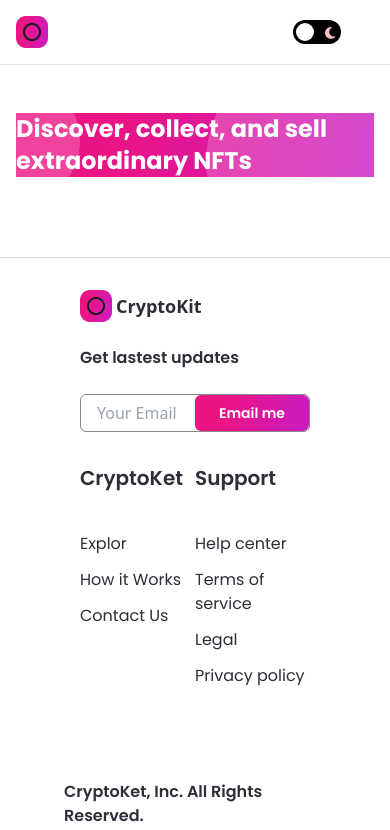
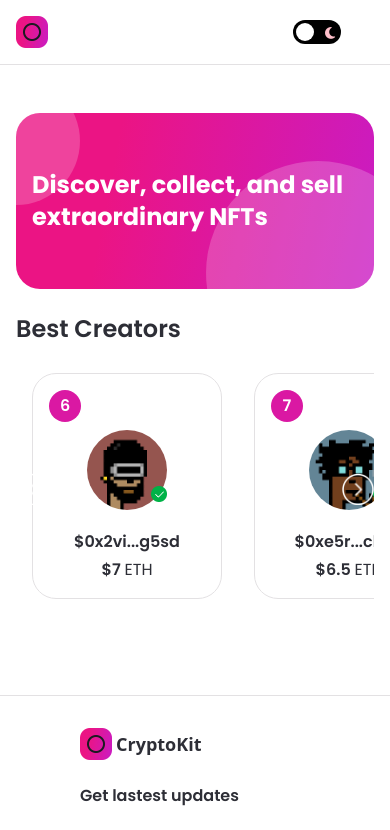
Before and after one commit to xdd825/nft_marketplace, a Next.js app: page / in a window 390 px wide. Shown: the top 830 px of the page. Built offline with nearby package versions, Linux system fonts and the light colour scheme.

Commit message:
add seller section

```diff
--- /dev/null
+++ b/components/CreatorCard.jsx
@@ -0,0 +1,36 @@
+import React from 'react';
+import Image from 'next/image';
+
+import images from '../assets';
+
+const CreatorCard = ({ rank, creatorImage, creatorName, creatorEths }) => (
+  <div className="min-w-190 minlg:min-w-240 dark:bg-nft-black-3 bg-white border dark:border-nft-black-1 border-nft-gray-1 rounded-3xl flex flex-col p-4 m-4">
+    <div className="w-8 h-8 minlg:w-10 minlg:h-10 bg-nft-red-violet flexCenter rounded-full">
+      <p className="font-poppins text-white font-semibold text-base minlg:text-lg">{rank}</p>
+    </div>
+
+    <div className="my-2 flex justify-center">
+      <div className="relative w-20 h-20 minlg:w-28 minlg:h-28">
+        <Image
+          src={creatorImage}
+          layout="fill"
+          objectFit="cover"
+          alt="creatorName"
+          className="rounded-full"
+        />
+        <div className="absolute w-4 h-4 minlg:w-7 minlg:h-7 bottom-2 -right-0">
+          <Image src={images.tick} layout="fill" objectFit="contain" alt="tick" />
+        </div>
+      </div>
+    </div>
+
+    <div className="mt-3 minlg:mt-7 text-center flexCenter flex-col">
+      <p className="font-poppins dark:text-white text-nft-black-1 font-semibold text-base">${creatorName}</p>
+      <p className="mt-1 font-poppins dark:text-white text-nft-black-1 font-semibold text-base">
+        ${creatorEths} <span className="font-normal">ETH</span>
+      </p>
+    </div>
+  </div>
+);
+
+export default CreatorCard;
--- a/components/index.js
+++ b/components/index.js
@@ -3,5 +3,6 @@
 import Footer from './Footer';
 import Button from './Button';
 import Banner from './Banner';
+import CreatorCard from './CreatorCard';
 
-export { Navbar, Footer, Button, Banner };
+export { Navbar, Footer, Button, Banner, CreatorCard };
--- a/pages/index.js
+++ b/pages/index.js
@@ -1,15 +1,101 @@
-import { Banner } from '../components';
+import { useEffect, useState, useRef } from 'react';
+import Image from 'next/image';
+import { useTheme } from 'next-themes';
+import { Banner, CreatorCard } from '../components';
 
-const Home = () => (
+import images from '../assets';
+import { makeId } from '../utils/makeId';
+
+const Home = () => {
+  const [hideButtons, setHideButtons] = useState(false);
+  const theme = useTheme();
+  const parentRef = useRef(null);
+  const scrollRef = useRef(null);
+
+  const handleScroll = (direction) => {
+    const { current } = scrollRef;
+
+    const scrollAmount = window.innerWidth > 1800 ? 270 : 210;
+
+    if (direction === 'left') {
+      current.scrollLeft -= scrollAmount;
+    } else {
+      current.scrollLeft += scrollAmount;
+    }
+  };
+
+  const isScrollable = () => {
+    const { current } = scrollRef;
+    const { current: parent } = parentRef;
+
+    if (current?.scrollWidth >= parent?.offsetWidth) {
+      setHideButtons(false);
+    } else {
+      setHideButtons(true);
+    }
+  };
+
+  useEffect(() => {
+    isScrollable();
+
+    window.addEventListener('resize', isScrollable);
+
+    return () => {
+      window.removeEventListener('resize', isScrollable);
+    };
+  });
+
+  return (
     <div className="flex justify-center sm:px-4 p-12">
       <div className="w-full minmd:w-4/5">
         <Banner
           name="Discover, collect, and sell extraordinary NFTs"
           childStyles="md:text-4xl sm:text-2xl xs=text-xl text-left"
-        parentStyle="justify-start mb-6 h-72 sm:h-60 p-12 xs:p-4 xs:h-44 rounded-3xl"
+          parentStyles="justify-start mb-6 h-72 sm:h-60 p-12 xs:p-4 xs:h-44 rounded-3xl"
         />
+
+        <div>
+          <h1 className="font-poppins dark:text-white text-nft-black-1 text-2xl minlg:text-4xl font-semibold ml-4 xs:ml-0">Best Creators</h1>
+          <div className="relative flex-1 max-w-full flex mt-3" ref={parentRef}>
+            <div className="flex flex-row w-max overflow-x-scroll no-scrollbar select-none" ref={scrollRef}>
+              {[6, 7, 8, 9, 10].map((i) => (
+                <CreatorCard
+                  key={`creator-${i}`}
+                  rank={i}
+                  creatorImage={images[`creator${i}`]}
+                  creatorName={`0x${makeId(3)}...${makeId(4)}`}
+                  creatorEths={10 - i * 0.5}
+                />
+              ))}
+              {!hideButtons && (
+                <>
+
+                  <div onClick={() => handleScroll('left')} className="absolute w-8 h-8 minlg:w-12 minlg:h-12 top-45 cursor-pointor left-0">
+                    <Image
+                      src={images.left}
+                      layout="fill"
+                      objectFit="contain"
+                      alt="left_arrow"
+                      className={theme === 'light' && 'filter invert'}
+                    />
+                  </div>
+                  <div onClick={() => { handleScroll('right'); }} className="absolute w-8 h-8 minlg:w-12 minlg:h-12 top-45 cursor-pointor right-0">
+                    <Image
+                      src={images.right}
+                      layout="fill"
+                      objectFit="contain"
+                      alt="left_arrow"
+                      className={theme === 'light' && 'filter invert'}
+                    />
+                  </div>
+                </>
+              )}
+            </div>
+          </div>
+        </div>
       </div>
     </div>
   );
+};
 
 export default Home;
--- /dev/null
+++ b/utils/makeId.js
@@ -0,0 +1,12 @@
+export const makeId = (length) => {
+  let result = '';
+
+  const characters = 'abcdefghijklmnopqrstuvwxyz0123456789';
+  const charactersLength = characters.length;
+
+  for (let i = 0; i < length; i += 1) {
+    result += characters.charAt(Math.floor(Math.random() * charactersLength));
+  }
+
+  return result;
+};
```
Lines whose indentation alone changed are shown as unchanged.
